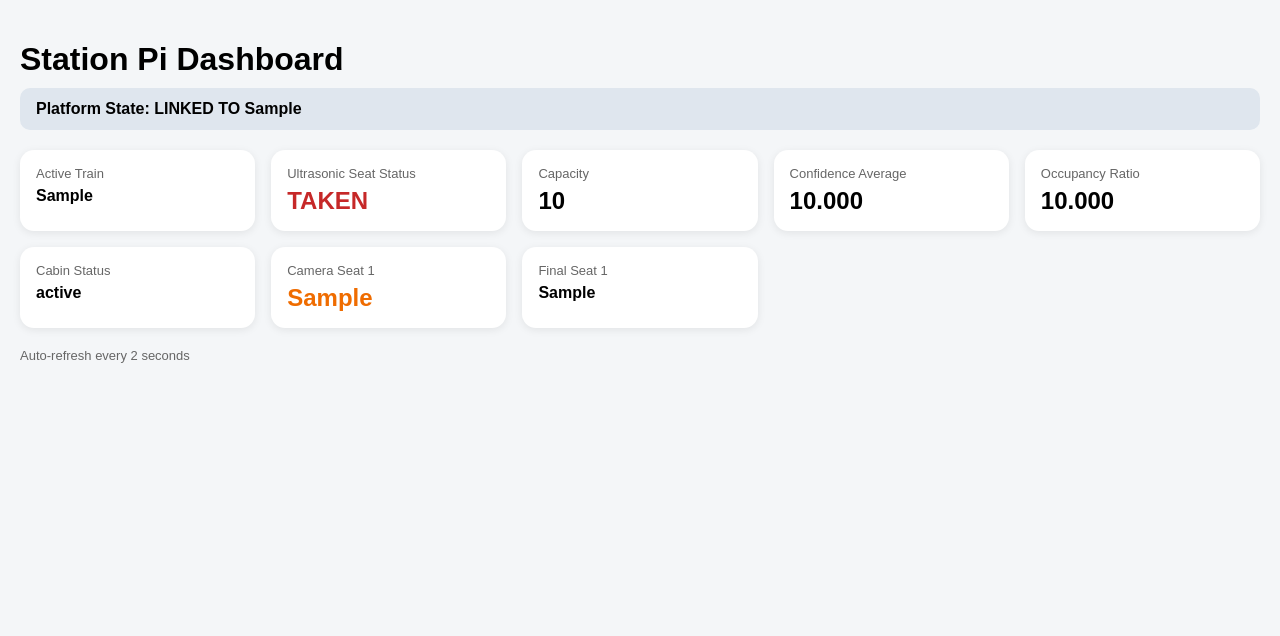
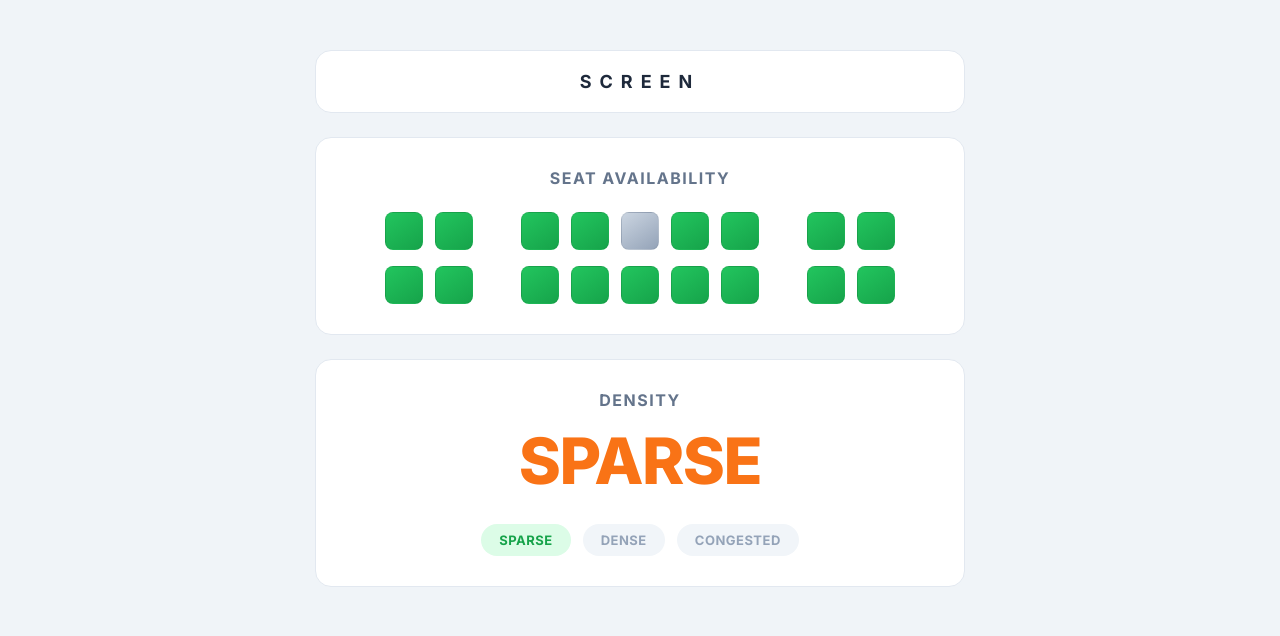
Before and after one commit to DzwngOo/INF2009_EdgeComputing, a Python web app: template Station_Pi/dashboard_web/templates/index.html in a window 1280 px wide. Shown: the top 636 px of the page. Run offline with Jinja, Linux system fonts and the light colour scheme; the template is opened without the code that fills it: most values are stand-ins (such as "Sample title", 1, 10 or a date in 2020).

Commit message:
Working dashboard

```diff
--- /dev/null
+++ b/Station_Pi/dashboard_web/static/style.css
@@ -0,0 +1,144 @@
+/* Import a clean, modern font */
+@import url('https://fonts.googleapis.com/css2?family=Inter:wght@400;600;700;800&display=swap');
+
+body {
+    background-color: #f0f4f8; /* Softer, cooler gray background */
+    color: #334155;
+    font-family: 'Inter', sans-serif;
+    display: flex;
+    justify-content: center;
+    padding: 50px 20px;
+    margin: 0;
+}
+
+.dashboard-container {
+    display: flex;
+    flex-direction: column;
+    align-items: center;
+    gap: 24px;
+    width: 100%;
+    max-width: 650px;
+}
+
+.card {
+    background-color: #ffffff;
+    /* Removed box-shadow, added subtle border for flat definition */
+    border: 1px solid #e2e8f0;
+    border-radius: 16px;
+    padding: 30px;
+    text-align: center;
+    width: 100%;
+    box-sizing: border-box;
+}
+
+/* --- Screen Indicator --- */
+.screen-card {
+    padding: 20px;
+    /* Keep background white as requested */
+    background-color: #ffffff;
+    /* Inherits border from general .card, removed gradient and shadow */
+}
+
+.screen-text {
+    /* Changed text to dark for readability on white background */
+    color: #1e293b;
+    font-size: 18px;
+    font-weight: 700;
+    letter-spacing: 8px;
+    margin: 0;
+    text-transform: uppercase;
+}
+
+/* --- Seat Area --- */
+.seat-title {
+    font-size: 16px;
+    color: #64748b;
+    margin-bottom: 24px;
+    font-weight: 700;
+    text-transform: uppercase;
+    letter-spacing: 1.5px;
+}
+
+.seat-grid {
+    display: flex;
+    flex-direction: column;
+    gap: 16px;
+    align-items: center;
+}
+
+.seat-row {
+    display: flex;
+    gap: 48px;
+}
+
+.seat-group {
+    display: flex;
+    gap: 12px;
+}
+
+.seat {
+    width: 36px;
+    height: 36px;
+    border-radius: 8px;
+    transition: all 0.3s ease;
+    /* Inherits card border for consistent flat look */
+    border: 1px solid rgba(0,0,0,0.05);
+}
+
+/* Kept gradients but removed all inner and outer shadows */
+.seat.G {
+    background: linear-gradient(145deg, #22c55e, #16a34a);
+}
+
+.seat.R {
+    background: linear-gradient(145deg, #ef4444, #dc2626);
+}
+
+/* --- Density Area --- */
+.density-title {
+    font-size: 16px;
+    color: #64748b;
+    margin-bottom: 12px;
+    font-weight: 700;
+    text-transform: uppercase;
+    letter-spacing: 1.5px;
+}
+
+.density-main {
+    font-size: 64px;
+    font-weight: 800;
+    color: #f97316;
+    margin: 5px 0 25px 0;
+    letter-spacing: -1.5px;
+    /* Removed text-shadow glow */
+}
+
+/* Horizontal pill-style legend */
+.density-legend {
+    display: flex;
+    justify-content: center;
+    gap: 12px;
+}
+
+.legend-item {
+    font-size: 13px;
+    font-weight: 700;
+    padding: 8px 18px;
+    border-radius: 20px;
+    color: #94a3b8;
+    background-color: #f1f5f9;
+    letter-spacing: 0.5px;
+}
+
+/* Active states for the legend */
+.legend-item.active-sparse { background-color: #dcfce7; color: #16a34a; }
+.legend-item.active-dense { background-color: #ffedd5; color: #ea580c; }
+.legend-item.active-congested { background-color: #fee2e2; color: #dc2626; }
+
+.seat.O {
+    background: linear-gradient(145deg, #f59e0b, #d97706);
+}
+
+.seat.X {
+    background: linear-gradient(145deg, #cbd5e1, #94a3b8);
+}
--- a/Station_Pi/dashboard_web/templates/index.html
+++ b/Station_Pi/dashboard_web/templates/index.html
@@ -1,135 +1,161 @@
 <!DOCTYPE html>
-<html>
+<html lang="en">
 <head>
-    <title>Station Pi Dashboard</title>
-    <meta name="viewport" content="width=device-width, initial-scale=1">
-    <style>
-        body {
-            font-family: Arial, sans-serif;
-            margin: 0;
-            padding: 20px;
-            background: #f4f6f8;
-        }
-        h1 {
-            margin-bottom: 10px;
-        }
-        .status-bar {
-            padding: 12px 16px;
-            border-radius: 10px;
-            margin-bottom: 20px;
-            font-weight: bold;
-            background: #dfe6ee;
-        }
-        .grid {
-            display: grid;
-            grid-template-columns: repeat(auto-fit, minmax(220px, 1fr));
-            gap: 16px;
-        }
-        .card {
-            background: white;
-            border-radius: 14px;
-            padding: 16px;
-            box-shadow: 0 2px 8px rgba(0,0,0,0.08);
-        }
-        .label {
-            font-size: 13px;
-            color: #666;
-            margin-bottom: 6px;
-        }
-        .value {
-            font-size: 24px;
-            font-weight: bold;
-        }
-        .small {
-            font-size: 16px;
-        }
-        .taken {
-            color: #c62828;
-        }
-        .empty {
-            color: #2e7d32;
-        }
-        .unknown {
-            color: #ef6c00;
-        }
-        .footer {
-            margin-top: 20px;
-            color: #666;
-            font-size: 13px;
-        }
-    </style>
+    <meta charset="UTF-8">
+    <meta name="viewport" content="width=device-width, initial-scale=1.0">
+    <title>Edge Computing Dashboard</title>
+    <link rel="stylesheet" href="{{ url_for('static', filename='style.css') }}">
 </head>
 <body>
-    <h1>Station Pi Dashboard</h1>
-    <div class="status-bar">
-        Platform State:
-        {% if data.active_train %}
-            LINKED TO {{ data.active_train }}
-        {% else %}
-            IDLE / NO TRAIN AT PLATFORM
-        {% endif %}
-    </div>
 
-    <div class="grid">
-        <div class="card">
-            <div class="label">Active Train</div>
-            <div class="value small">{{ data.active_train if data.active_train else "None" }}</div>
+    <div class="dashboard-container">
+
+        <div class="card screen-card">
+            <h2 class="screen-text">SCREEN</h2>
         </div>
 
         <div class="card">
-            <div class="label">Ultrasonic Seat Status</div>
-            <div class="value
-                {% if data.ultrasonic_status == 'TAKEN' %}taken
-                {% elif data.ultrasonic_status == 'EMPTY' %}empty
-                {% else %}unknown{% endif %}">
-                {{ data.ultrasonic_status }}
+            <div class="seat-title">Seat Availability</div>
+            <div class="seat-grid">
+
+                <div class="seat-row">
+                    <div class="seat-group">
+                        <div class="seat G"></div>
+                        <div class="seat G"></div>
+                    </div>
+
+                    <div class="seat-group">
+                        <div class="seat G"></div>
+                        <div class="seat G"></div>
+
+                        <!-- controlled seat -->
+                        <div id="seat1" class="seat
+                            {% if data.seat1_final == 'TAKEN' %}
+                                R
+                            {% elif data.seat1_final == 'EMPTY' %}
+                                G
+                            {% elif data.seat1_final == 'OBJECT' %}
+                                O
+                            {% else %}
+                                X
+                            {% endif %}
+                        "></div>
+
+                        <div class="seat G"></div>
+                        <div class="seat G"></div>
+                    </div>
+
+                    <div class="seat-group">
+                        <div class="seat G"></div>
+                        <div class="seat G"></div>
+                    </div>
+                </div>
+
+                <div class="seat-row">
+                    <div class="seat-group">
+                        <div class="seat G"></div>
+                        <div class="seat G"></div>
+                    </div>
+                    <div class="seat-group">
+                        <div class="seat G"></div>
+                        <div class="seat G"></div>
+                        <div class="seat G"></div>
+                        <div class="seat G"></div>
+                        <div class="seat G"></div>
+                    </div>
+                    <div class="seat-group">
+                        <div class="seat G"></div>
+                        <div class="seat G"></div>
+                    </div>
+                </div>
+
             </div>
         </div>
 
         <div class="card">
-            <div class="label">Capacity</div>
-            <div class="value">{{ data.capacity if data.capacity is not none else "--" }}</div>
-        </div>
+            <div class="density-title">Density</div>
+            <div id="density-main" class="density-main">UNKNOWN</div>
 
-        <div class="card">
-            <div class="label">Confidence Average</div>
-            <div class="value">{{ "%.3f"|format(data.confidence_avg) if data.confidence_avg is not none else "--" }}</div>
-        </div>
-
-        <div class="card">
-            <div class="label">Occupancy Ratio</div>
-            <div class="value">{{ "%.3f"|format(data.occupancy_ratio) if data.occupancy_ratio is not none else "--" }}</div>
-        </div>
-
-        <div class="card">
-            <div class="label">Cabin Status</div>
-            <div class="value small">{{ data.cabin_status if data.cabin_status else "--" }}</div>
-        </div>
-
-        <div class="card">
-            <div class="label">Camera Seat 1</div>
-            <div class="value
-                {% if data.seat1_cam == 'TAKEN' %}taken
-                {% elif data.seat1_cam == 'EMPTY' %}empty
-                {% else %}unknown{% endif %}">
-                {{ data.seat1_cam }}
+            <div class="density-legend">
+                <div id="legend-sparse" class="legend-item">SPARSE</div>
+                <div id="legend-dense" class="legend-item">DENSE</div>
+                <div id="legend-congested" class="legend-item">CONGESTED</div>
             </div>
         </div>
 
-        <div class="card">
-            <div class="label">Final Seat 1</div>
-            <div class="value small">{{ data.seat1_final if data.seat1_final is not none else "--" }}</div>
-        </div>
-    </div>
-
-    <div class="footer">
-        Auto-refresh every 2 seconds
     </div>
 
     <script>
-        setTimeout(() => {
-            location.reload();
-        }, 2000);
+        function getDensityLabel(occupancyRatio) {
+            if (occupancyRatio === null || occupancyRatio === undefined || occupancyRatio < 0) {
+                return "UNKNOWN";
+            }
+
+            if (occupancyRatio < 0.25) {
+                return "SPARSE";
+            } else if (occupancyRatio < 0.6) {
+                return "DENSE";
+            } else {
+                return "CONGESTED";
+            }
+        }
+
+        function updateDensityUI(occupancyRatio) {
+            const densityMain = document.getElementById("density-main");
+            const sparse = document.getElementById("legend-sparse");
+            const dense = document.getElementById("legend-dense");
+            const congested = document.getElementById("legend-congested");
+
+            sparse.classList.remove("active-sparse");
+            dense.classList.remove("active-dense");
+            congested.classList.remove("active-congested");
+
+            const label = getDensityLabel(occupancyRatio);
+            densityMain.textContent = label;
+
+            if (label === "SPARSE") {
+                sparse.classList.add("active-sparse");
+            } else if (label === "DENSE") {
+                dense.classList.add("active-dense");
+            } else if (label === "CONGESTED") {
+                congested.classList.add("active-congested");
+            }
+        }
+
+        function updateSeatUI(seat1Final) {
+            const seat = document.getElementById("seat1");
+            seat.classList.remove("G", "R", "O", "X");
+
+            if (seat1Final === "TAKEN") {
+                seat.classList.add("R");
+            } else if (seat1Final === "EMPTY") {
+                seat.classList.add("G");
+            } else if (seat1Final === "OBJECT") {
+                seat.classList.add("O");
+            } else {
+                seat.classList.add("X");
+            }
+        }
+
+        async function refreshDashboard() {
+            try {
+                const response = await fetch("/api/data");
+                const data = await response.json();
+
+                updateDensityUI(data.occupancy_ratio);
+                updateSeatUI(data.seat1_final);
+            } catch (err) {
+                console.error("Failed to refresh dashboard:", err);
+            }
+        }
+
+        // Initial render from Flask-provided data
+        updateDensityUI({{ data.occupancy_ratio if data.occupancy_ratio is not none else -1 }});
+        updateSeatUI("{{ data.seat1_final if data.seat1_final is not none else 'UNKNOWN' }}");
+
+        // Poll every 2 seconds
+        setInterval(refreshDashboard, 2000);
     </script>
+
 </body>
 </html>
```
